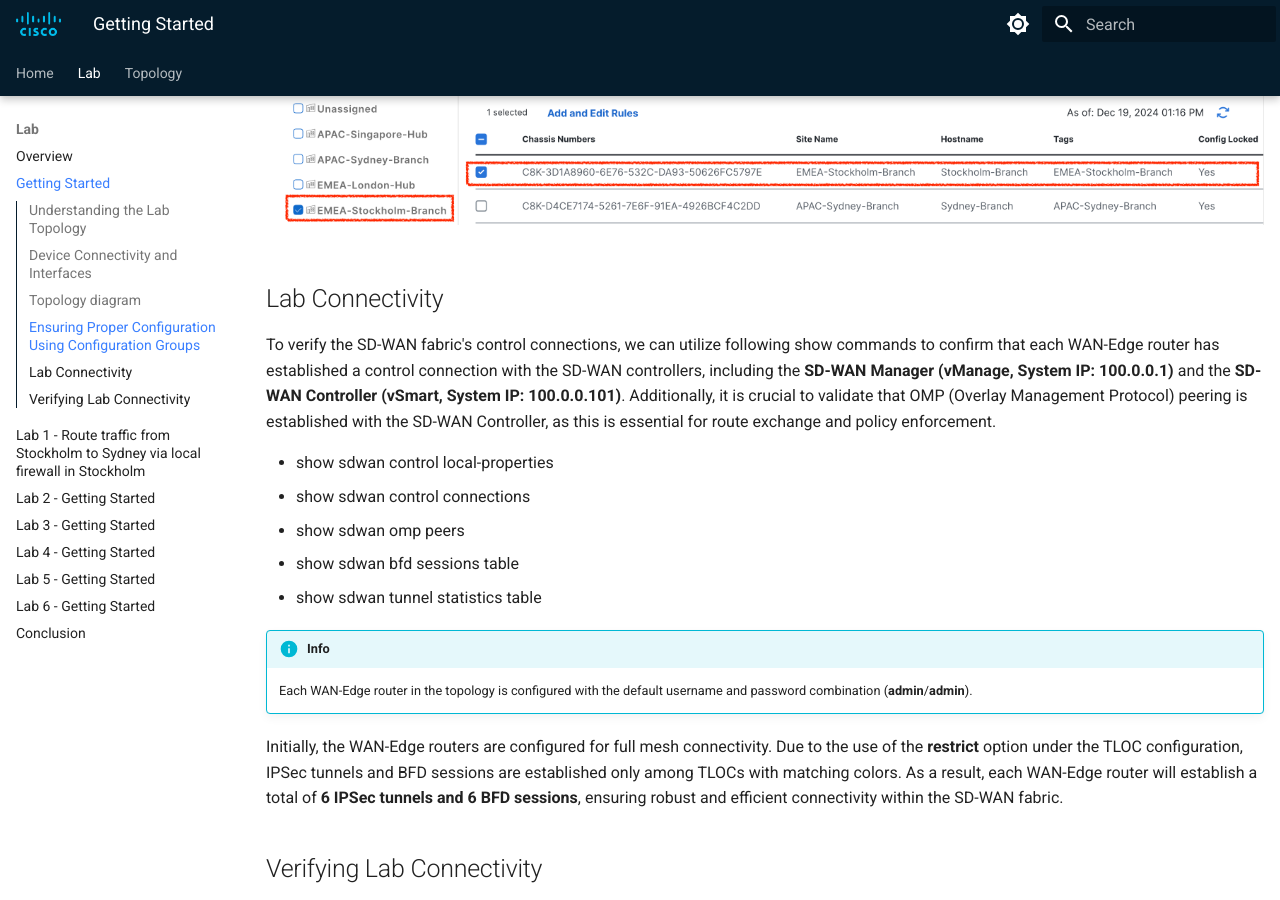
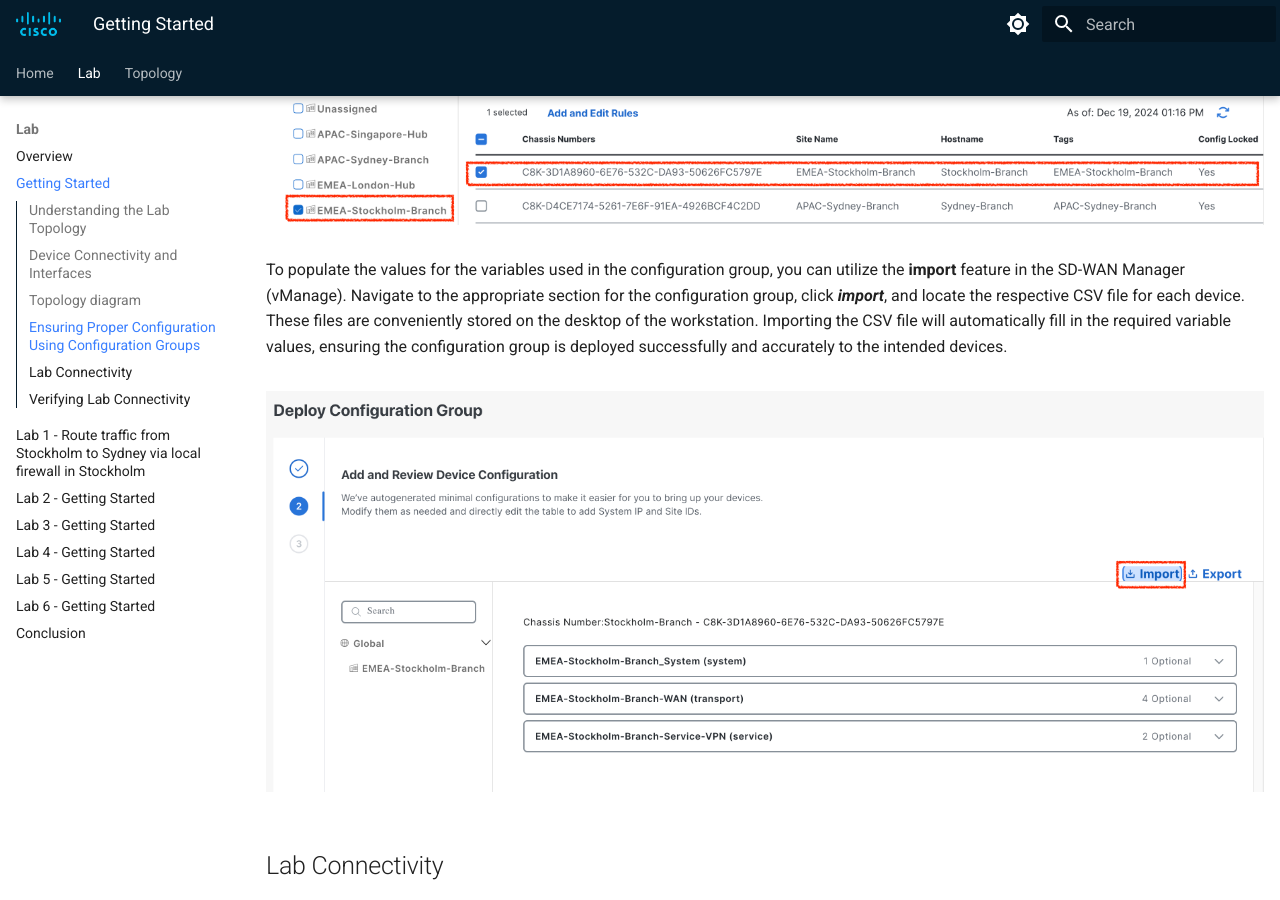
Before and after one commit to ciscodocs/ltrent-2008-clemea25, an MkDocs documentation site: the page built from docs/getting_started.md, in a window 1280 px wide and 900 px high, scrolled down 5326 px. Built offline with MkDocs 1.6.1 and Material for MkDocs 9.7.7, drawn with Linux system fonts in a browser that asks for light colours.

Commit message:
Lab 0 Task finalized.

```diff
--- a/docs/getting_started.md
+++ b/docs/getting_started.md
@@ -123,6 +123,14 @@ As in our exhibit below, we selected **EMEA-Stockhoml-Branch**
 
 <figure markdown>
   ![Configuration Device Selection](./assets/cg-associate-selection.png){ align=left, .off-glb }
+</figure>
+
+To populate the values for the variables used in the configuration group, you can utilize the **import** feature in the SD-WAN Manager (vManage).
+Navigate to the appropriate section for the configuration group, click ***import***, and locate the respective CSV file for each device.
+These files are conveniently stored on the desktop of the workstation. Importing the CSV file will automatically fill in the required variable values, ensuring the configuration group is deployed successfully and accurately to the intended devices.
+
+<figure markdown>
+  ![Attaching CSV File to Configuration Group](./assets/Attaching-CSV-To-CG.png){ align=left, .off-glb }
 </figure>
 
 ## Lab Connectivity
```
Also changed, not shown: docs/assets/Attaching-CSV-To-CG.png (added).
